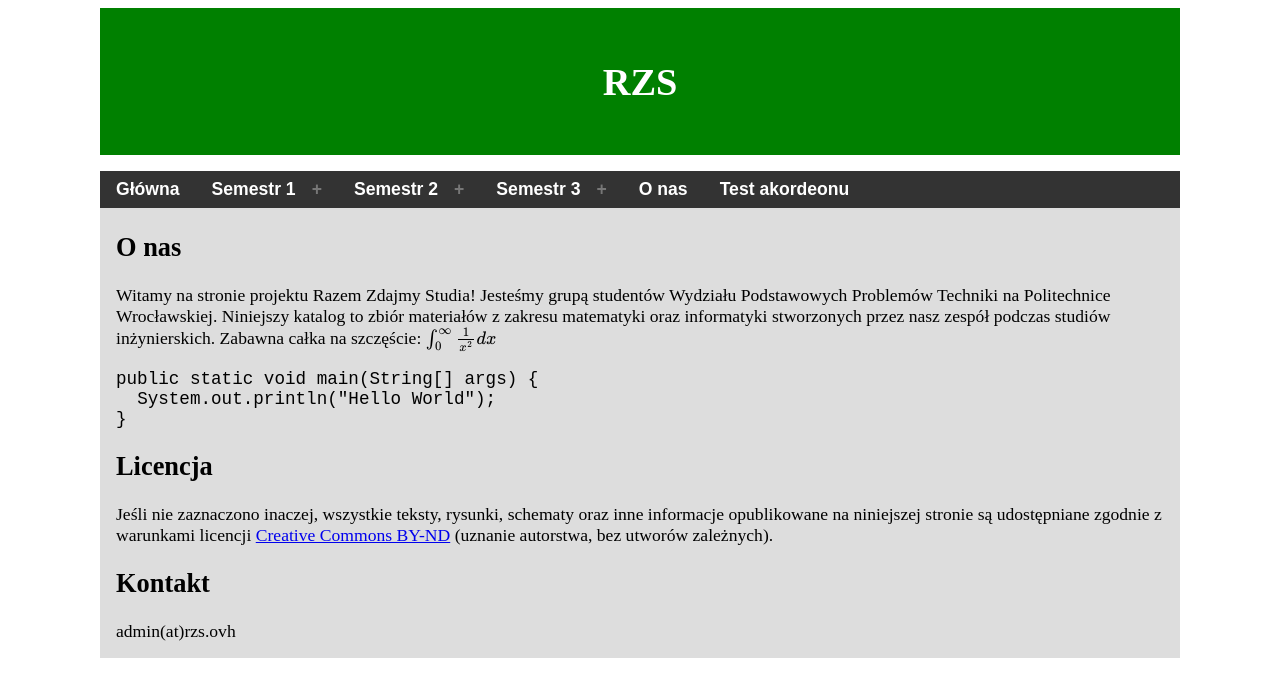
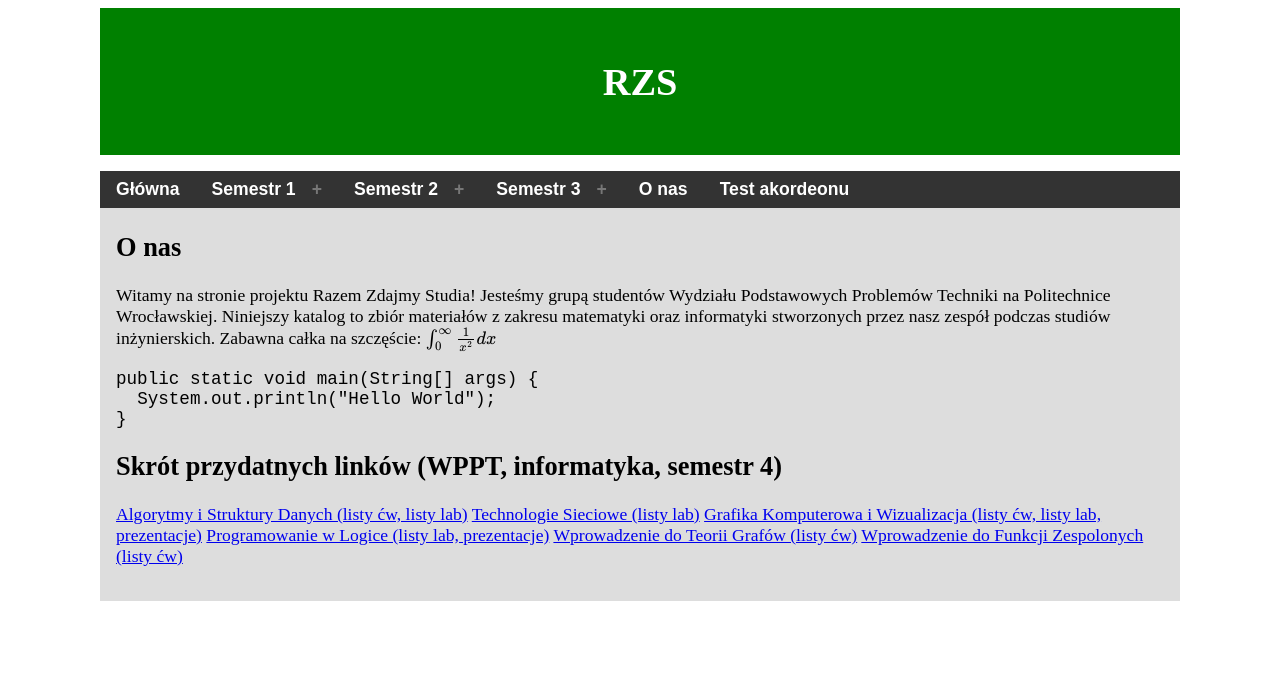
Before and after one commit to rzs-site/rzs-site.github.io, a Jekyll site: the page built from index.md, in a window 1280 px wide. Shown: the top 697 px of the page. Built offline with Jekyll 4.4.1, drawn with Linux system fonts in a browser that asks for light colours; formulas are drawn with MathJax 3; our own code applies the rules of GitHub Pages for plain Markdown files.

Commit message:
Update index.md

````diff
--- a/index.md
+++ b/index.md
@@ -16,16 +16,11 @@ public static void main(String[] args) {
 }
 ```
 
-Licencja
+Skrót przydatnych linków (WPPT, informatyka, semestr 4)
 ---
-
-Jeśli nie zaznaczono inaczej, wszystkie teksty, rysunki, schematy oraz inne informacje opublikowane na niniejszej stronie są udostępniane zgodnie z warunkami licencji [Creative Commons BY-ND](https://www.creativecommons.org/licenses/by-sa/4.0) (uznanie autorstwa, bez utworów zależnych).
-
-Kontakt
----
-
-<script type="text/javascript"><!--
-var user = "admin";
-var domain = "rzs.ovh";
-document.write(user + "(at)" + domain);
-// --></script>
+[Algorytmy i Struktury Danych (listy ćw, listy lab)](http://cs.pwr.edu.pl/golebiewski/)
+[Technologie Sieciowe (listy lab)](http://cs.pwr.edu.pl/krzywiecki/teaching.html)
+[Grafika Komputerowa i Wizualizacja (listy ćw, listy lab, prezentacje)](https://drive.google.com/drive/folders/1Eyjbc0yleaQkyKj6yf2O_NcmuwF7e4IU)
+[Programowanie w Logice (listy lab, prezentacje)](http://ki.pwr.edu.pl/kobylanski/dydaktyka/page6/page2/index.html)
+[Wprowadzenie do Teorii Grafów (listy ćw)](http://cs.pwr.edu.pl/kuchta/)
+[Wprowadzenie do Funkcji Zespolonych (listy ćw)](http://cs.pwr.edu.pl/ralowski/dydaktyka/funkcje_zespolone/wiosna_2018/complex.html)
````
